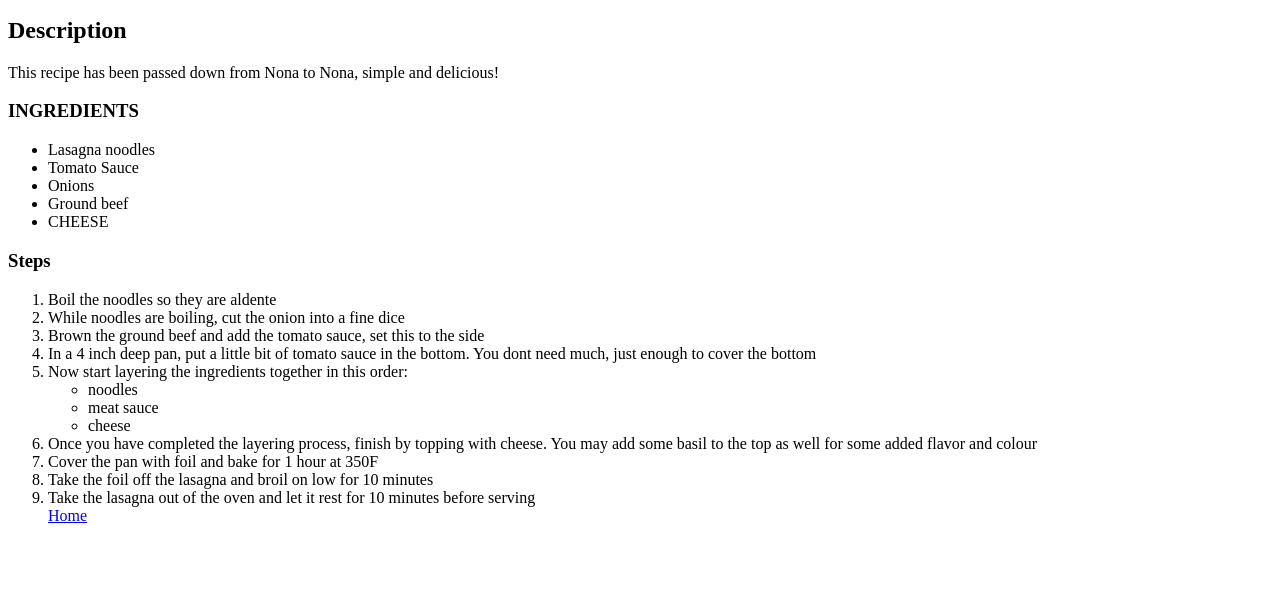
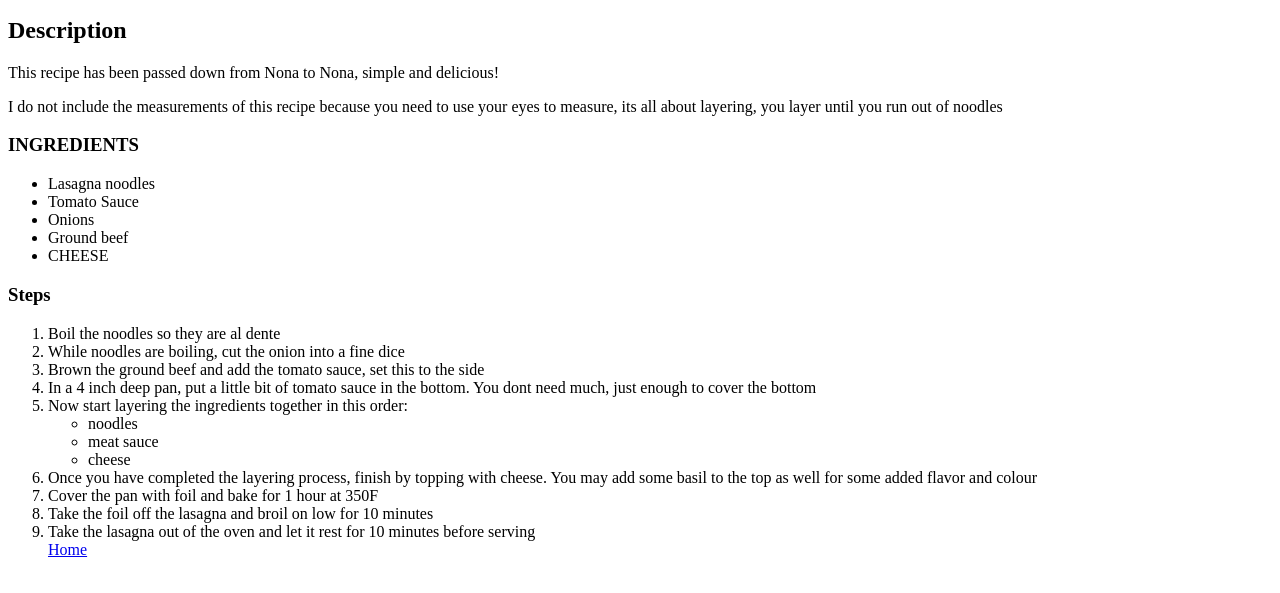
Before and after one commit to JaquelynD/odin-recipes, a plain HTML site: page recipes/lasagna.html in a window 1280 px wide. Shown: the part 101-694 px from the top of the page. Drawn offline with Linux system fonts and the light colour scheme.

```diff
--- a/recipes/lasagna.html
+++ b/recipes/lasagna.html
@@ -9,6 +9,9 @@
         <img src="../images/lasagna.jpg" alt="A lasagna" height="200" width="350">
         <h2>Description</h2>
         <p>This recipe has been passed down from Nona to Nona, simple and delicious!</p>
+        <p>I do not include the measurements of this recipe because you need to use your eyes to
+            measure, its all about layering, you layer until you run out of noodles
+        </p>
         <h3>INGREDIENTS</h3>
         <ul>
             <li>Lasagna noodles</li>
@@ -19,7 +22,7 @@
         </ul>
         <h3>Steps</h3>
         <ol>
-            <li>Boil the noodles so they are aldente</li>
+            <li>Boil the noodles so they are al dente</li>
             <li>While noodles are boiling, cut the onion into a fine dice</li>
             <li>Brown the ground beef and add the tomato sauce, set this to the side</li>
             <li>In a 4 inch deep pan, put a little bit of tomato sauce in the bottom.
```
